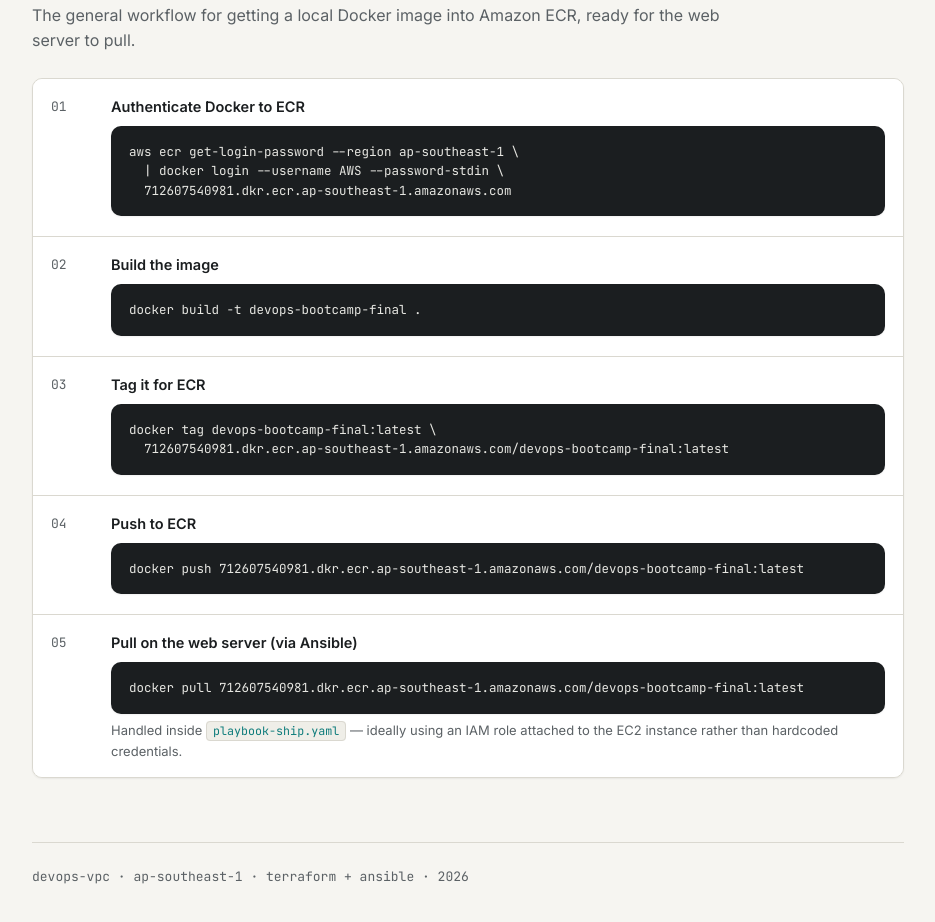
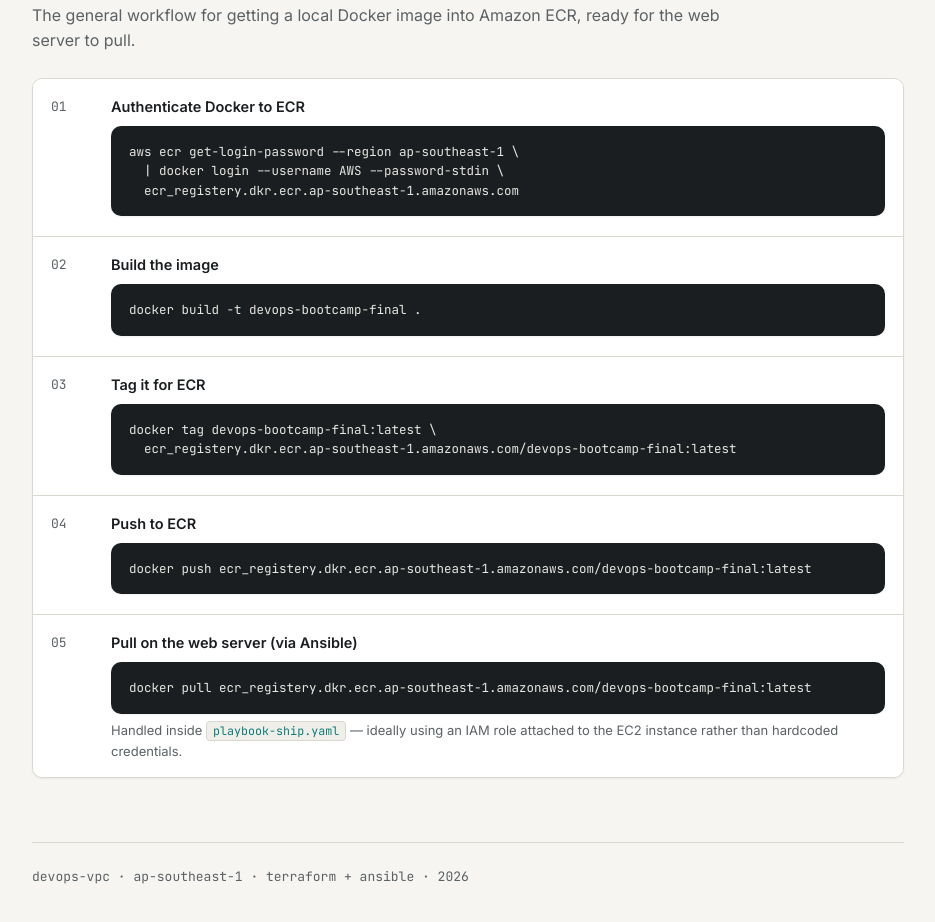
Before and after one commit to syazayazid/devops-bootcamp-project, a plain HTML site: page index.html in a window 1280 px wide. Shown: the part 3248-4170 px from the top of the page, without its empty margins (172-1107 px from the left). Drawn offline with Linux system fonts and the light colour scheme.

Commit message:
update page

```diff
--- a/index.html
+++ b/index.html
@@ -473,7 +473,7 @@
           <h5>Authenticate Docker to ECR</h5>
           <pre>aws ecr get-login-password --region ap-southeast-1 \
   | docker login --username AWS --password-stdin \
-  712607540981.dkr.ecr.ap-southeast-1.amazonaws.com</pre>
+  ecr_registery.dkr.ecr.ap-southeast-1.amazonaws.com</pre>
         </div>
       </div>
       <div class="step">
@@ -488,21 +488,21 @@
         <div class="body">
           <h5>Tag it for ECR</h5>
           <pre>docker tag devops-bootcamp-final:latest \
-  712607540981.dkr.ecr.ap-southeast-1.amazonaws.com/devops-bootcamp-final:latest</pre>
+  ecr_registery.dkr.ecr.ap-southeast-1.amazonaws.com/devops-bootcamp-final:latest</pre>
         </div>
       </div>
       <div class="step">
         <div class="idx">04</div>
         <div class="body">
           <h5>Push to ECR</h5>
-          <pre>docker push 712607540981.dkr.ecr.ap-southeast-1.amazonaws.com/devops-bootcamp-final:latest</pre>
+          <pre>docker push ecr_registery.dkr.ecr.ap-southeast-1.amazonaws.com/devops-bootcamp-final:latest</pre>
         </div>
       </div>
       <div class="step">
         <div class="idx">05</div>
         <div class="body">
           <h5>Pull on the web server (via Ansible)</h5>
-          <pre>docker pull 712607540981.dkr.ecr.ap-southeast-1.amazonaws.com/devops-bootcamp-final:latest</pre>
+          <pre>docker pull ecr_registery.dkr.ecr.ap-southeast-1.amazonaws.com/devops-bootcamp-final:latest</pre>
           <p class="note">Handled inside <code>playbook-ship.yaml</code> — ideally using an IAM role attached to the EC2 instance rather than hardcoded credentials.</p>
         </div>
       </div>
```
Also changed, not shown: README.md.
